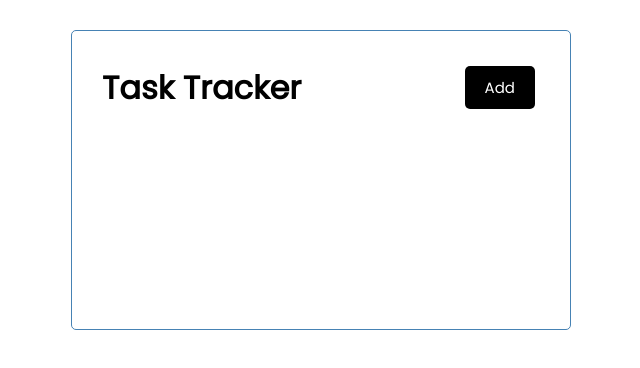
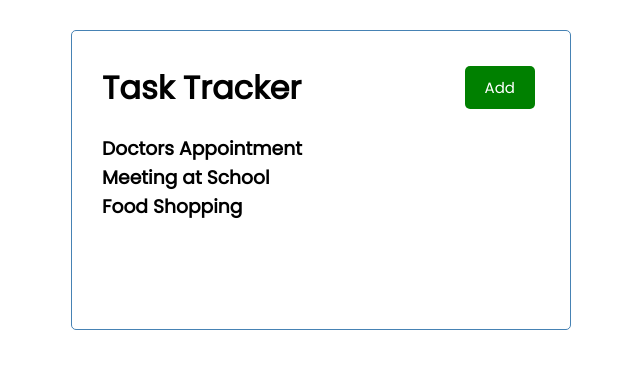
Before and after one commit to Jvictor940/task-tracker, a React (Create React App) app: page / in a window 1280 px wide. Shown: the top 368 px of the page, without its empty margins (319-959 px from the left). Built offline with nearby package versions, Linux system fonts and the light colour scheme.

Commit message:
added dummy data to map through

```diff
--- a/src/App.js
+++ b/src/App.js
@@ -1,9 +1,11 @@
 import Header from "./components/Header";
+import Tasks from "./components/Tasks"
 
 function App() {
   return (
     <div className="container">
       <Header title= 'Task Tracker' />
+      <Tasks />
     </div>
   );
 }
--- /dev/null
+++ b/src/components/Button.js
@@ -0,0 +1,24 @@
+import PropTypes from 'prop-types'
+
+const Button = ({color, text, onClick}) => {
+    return (
+        <div>
+            <button
+            onClick = {onClick}
+            style={{backgroundColor: color}}
+            className='btn'>{text}</button>
+        </div>
+    )
+}
+
+Button.defaultProps = {
+    color: 'steelblue'
+}
+
+Button.propTypes = {
+    text: PropTypes.string,
+    color: PropTypes.string,
+    onClick: PropTypes.func
+}
+
+export default Button;
--- a/src/components/Header.js
+++ b/src/components/Header.js
@@ -1,11 +1,15 @@
 import React from 'react'
 import PropTypes from 'prop-types'
+import Button from './Button'
 
 const Header = ({title}) => {
+    const onClick = () => {
+        console.log('click')
+    }
     return (
         <header className='header'>
             <h1>{title}</h1>
-            <button className='btn'>Add</button>
+            <Button color='green' text='Add' onClick={onClick} />
         </header>
     )
 }
--- /dev/null
+++ b/src/components/Tasks.js
@@ -0,0 +1,34 @@
+import { useState } from 'react'
+
+const Tasks = () => {
+    const [tasks, setTasks] = useState([
+        {
+            id: 1,
+            text: 'Doctors Appointment',
+            day: 'April 5th at 2:30pm',
+            reminder: true,
+        },
+        {
+            id: 2,
+            text: 'Meeting at School',
+            day: 'April 6th at 1:30pm',
+            reminder: true
+        },
+        {
+            id: 3,
+            text: 'Food Shopping',
+            day: 'April 7th at 12:30pm',
+            reminder: true
+        }
+    ])
+
+    return (
+        <div>
+            {tasks.map((task) => (
+                <h3 key={task.id}>{task.text}</h3>
+            ))}
+        </div>
+    )
+}
+
+export default Tasks;
```
